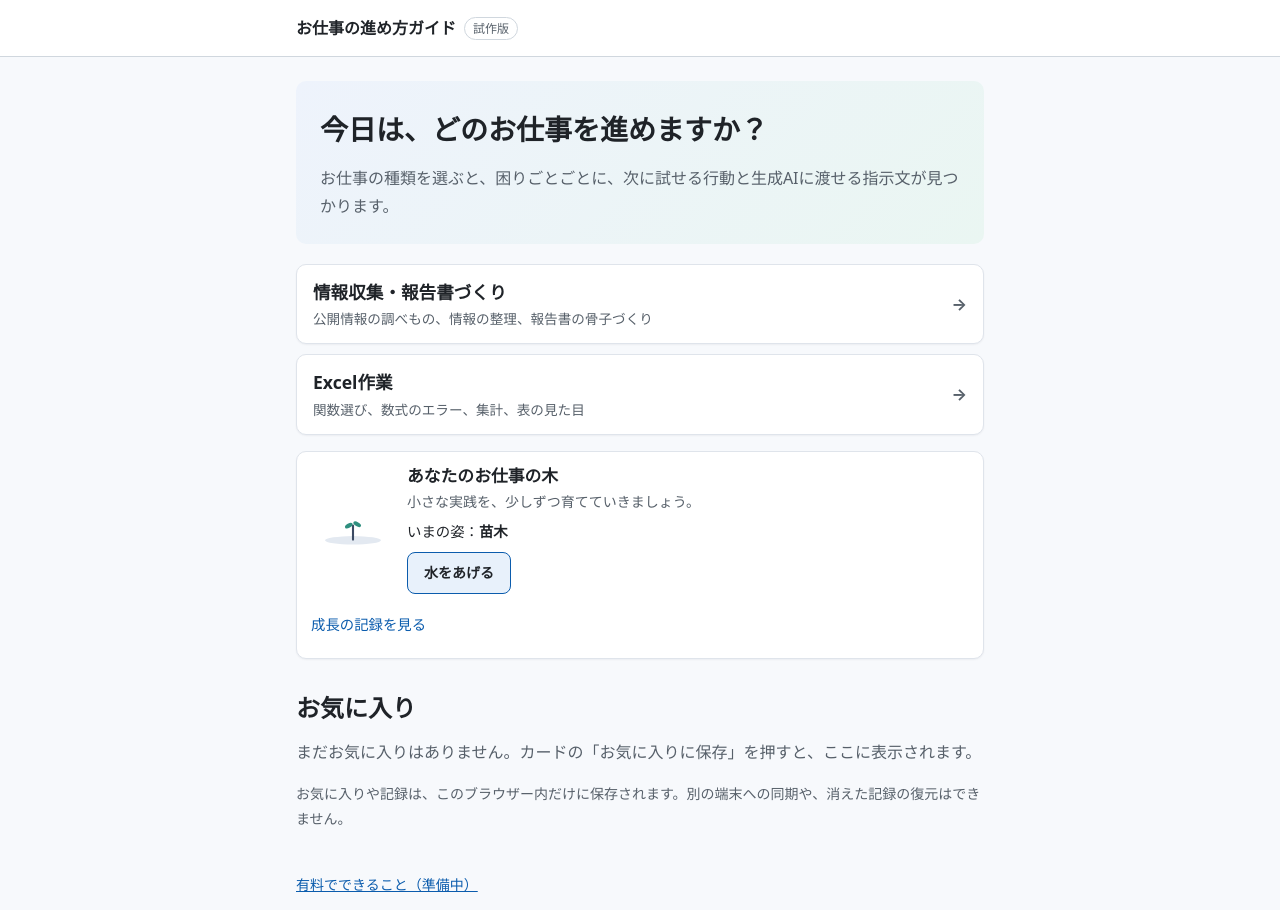
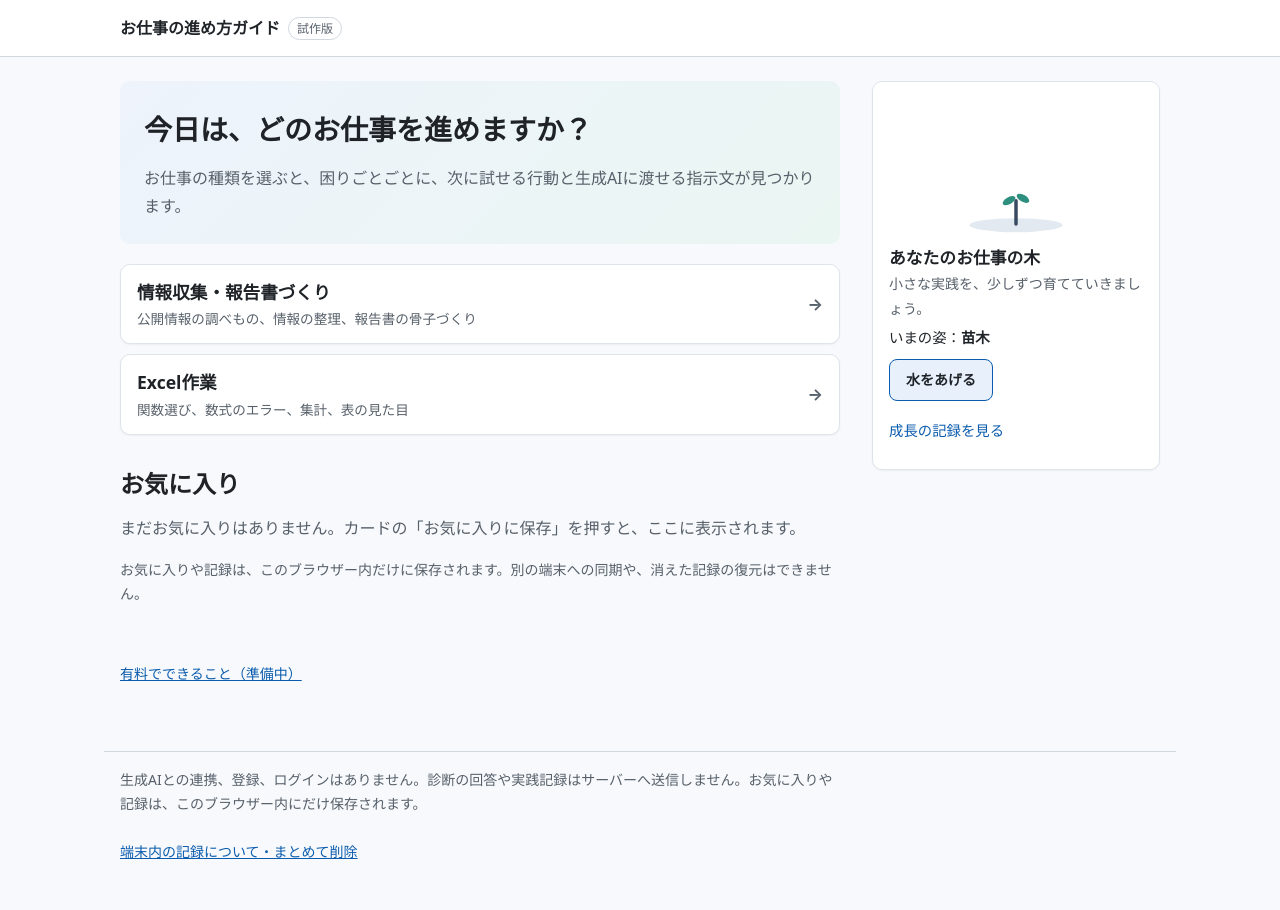
Before and after one commit to knishi1117/skills-getting-started-with-github-copilot, a plain HTML site: page research-guide/index.html in a window 1280 px wide. Shown: the top 910 px of the page. Drawn offline with Linux system fonts and the light colour scheme.

Commit message:
Place お仕事の木 in the right column on wide screens
- From 1100px, the top page uses two columns: the guide column keeps its
  720px width and the tree card sits in the right space (sticky, taller layout)
- Header and footer widen to the same grid so the left edges line up
- Narrow screens keep the tree below the categories; DOM order unchanged
- Test for the wide layout

Co-Authored-By: Claude Opus 5.5 <noreply@anthropic.com>
Claude-Session: https://claude.ai/code/session_01DdT5m66LQwGak9FbPTxW3q

```diff
--- a/research-guide/styles.css
+++ b/research-guide/styles.css
@@ -1202,3 +1202,60 @@ progress {
   background: var(--ok-soft);
   font-size: 0.9rem;
 }
+
+/* ---------------------------------------------------------------------------
+   広い画面：右側の余白に「お仕事の木」を置く（A案）
+   左の列はこれまでと同じ幅（720px）のまま。HTML の順序は変えないため、
+   キーボードや読み上げの順序は狭い画面と同じ（カテゴリ → 木 → お気に入り）。
+   --------------------------------------------------------------------------- */
+@media (min-width: 1100px) {
+  .site-header__inner,
+  main,
+  .site-footer,
+  .notice {
+    max-width: 1072px;
+  }
+
+  main > .view,
+  .site-footer > *,
+  .notice {
+    max-width: 720px;
+  }
+
+  .notice {
+    margin-left: max(16px, calc((100% - 1072px) / 2 + 16px));
+  }
+
+  main > .view-home {
+    max-width: none;
+    display: grid;
+    grid-template-columns: minmax(0, 720px) 288px;
+    column-gap: 32px;
+    align-items: start;
+  }
+
+  .view-home > * {
+    grid-column: 1;
+  }
+
+  .view-home > .tree-card {
+    grid-column: 2;
+    grid-row: 1 / span 20;
+    position: sticky;
+    top: 16px;
+    margin-top: 0;
+    padding: 16px;
+  }
+
+  .tree-card__body {
+    flex-direction: column;
+    align-items: stretch;
+    gap: 8px;
+  }
+
+  .tree-svg {
+    align-self: center;
+    width: 140px;
+    height: 140px;
+  }
+}
```
Also changed, not shown: research-guide/tests/e2e.js (+24 -0 lines).
